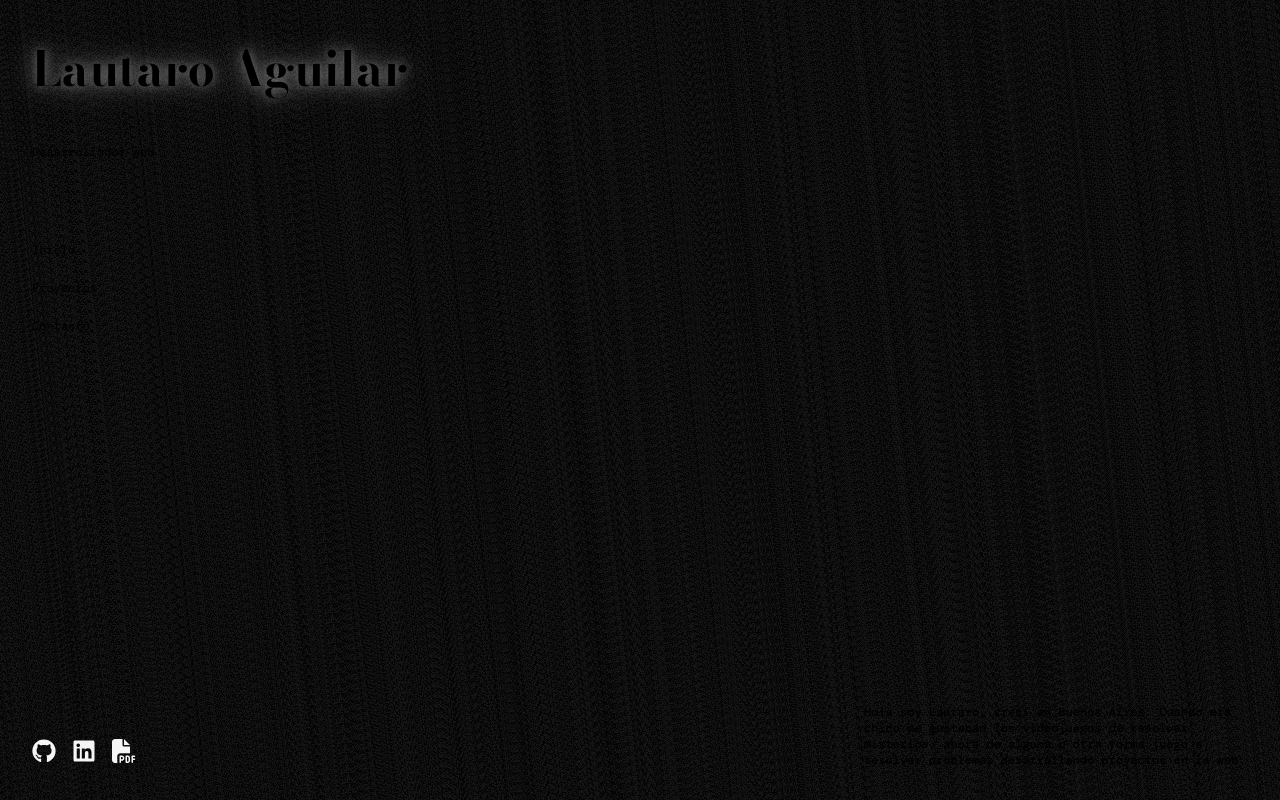
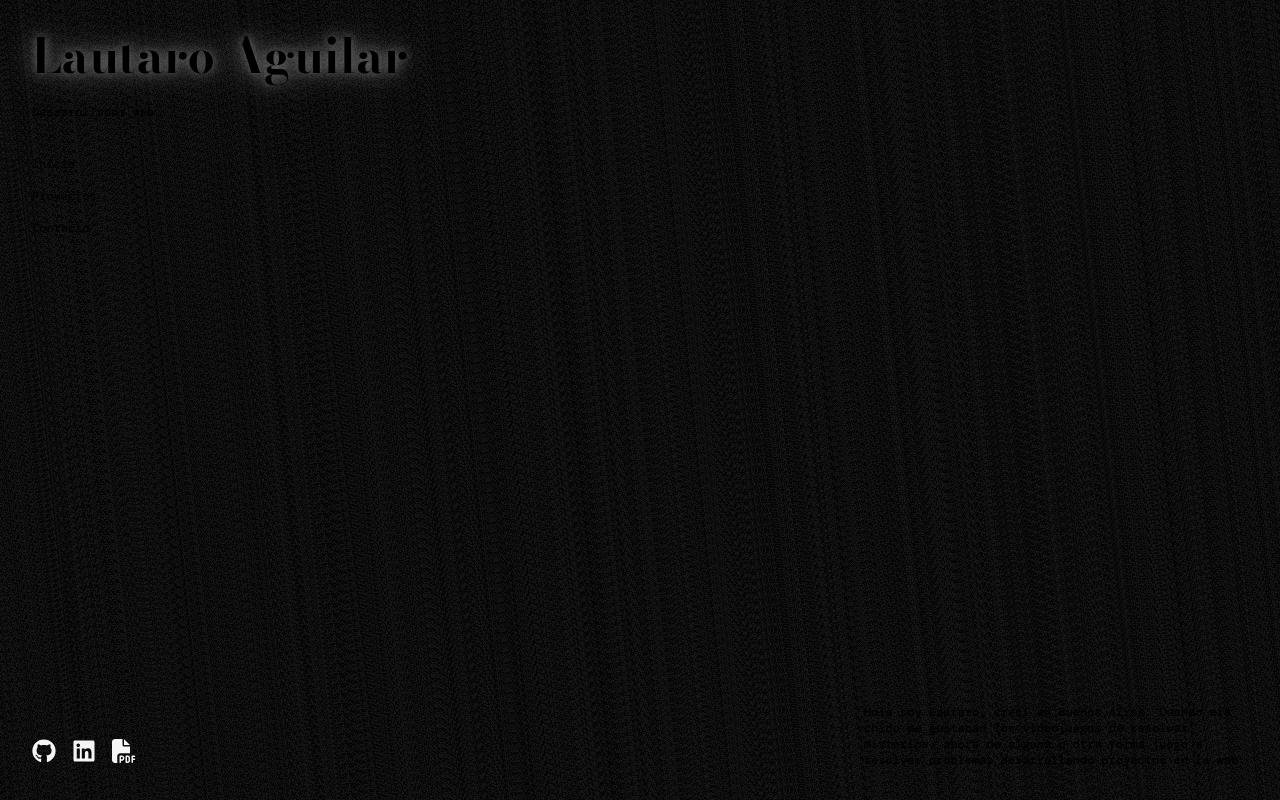
Before and after one commit to lautaroAguilar/new-portfolio, a Next.js app: page / in a window 1280 px wide. Built offline with nearby package versions, Linux system fonts and the light colour scheme.

Commit message:
header adapted

```diff
--- a/src/components/Header/Header.module.css
+++ b/src/components/Header/Header.module.css
@@ -1,19 +1,18 @@
 .header {
   width: 50%;
-  height: 40dvh;
+  height: auto;
   display: flex;
-  justify-content: space-between;
+  gap: 2rem;
   flex-direction: column;
   align-items: flex-start;
   align-self: self-start;
   z-index: 200;
 }
 .links {
-  height: 40%;
   display: flex;
   flex-direction: column;
   align-items: flex-start;
-  justify-content: space-evenly;
+  gap: .5rem;
 }
 .link {
   list-style: none;
@@ -28,15 +27,15 @@
   cursor: pointer;
 }
 .texts {
-  height: 40%;
   display: flex;
   flex-direction: column;
-  justify-content: space-between;
+  gap: 1.5rem;
 }
 .title {
   font-weight: 700;
   font-size: 3rem;
   animation: titleShining 1s ease-in-out infinite;
+  line-height: 3rem;
 }
 .description {
   font-weight: 400;
```
Also changed, not shown: src/components/Header/Header.jsx (+7 -8 lines).
